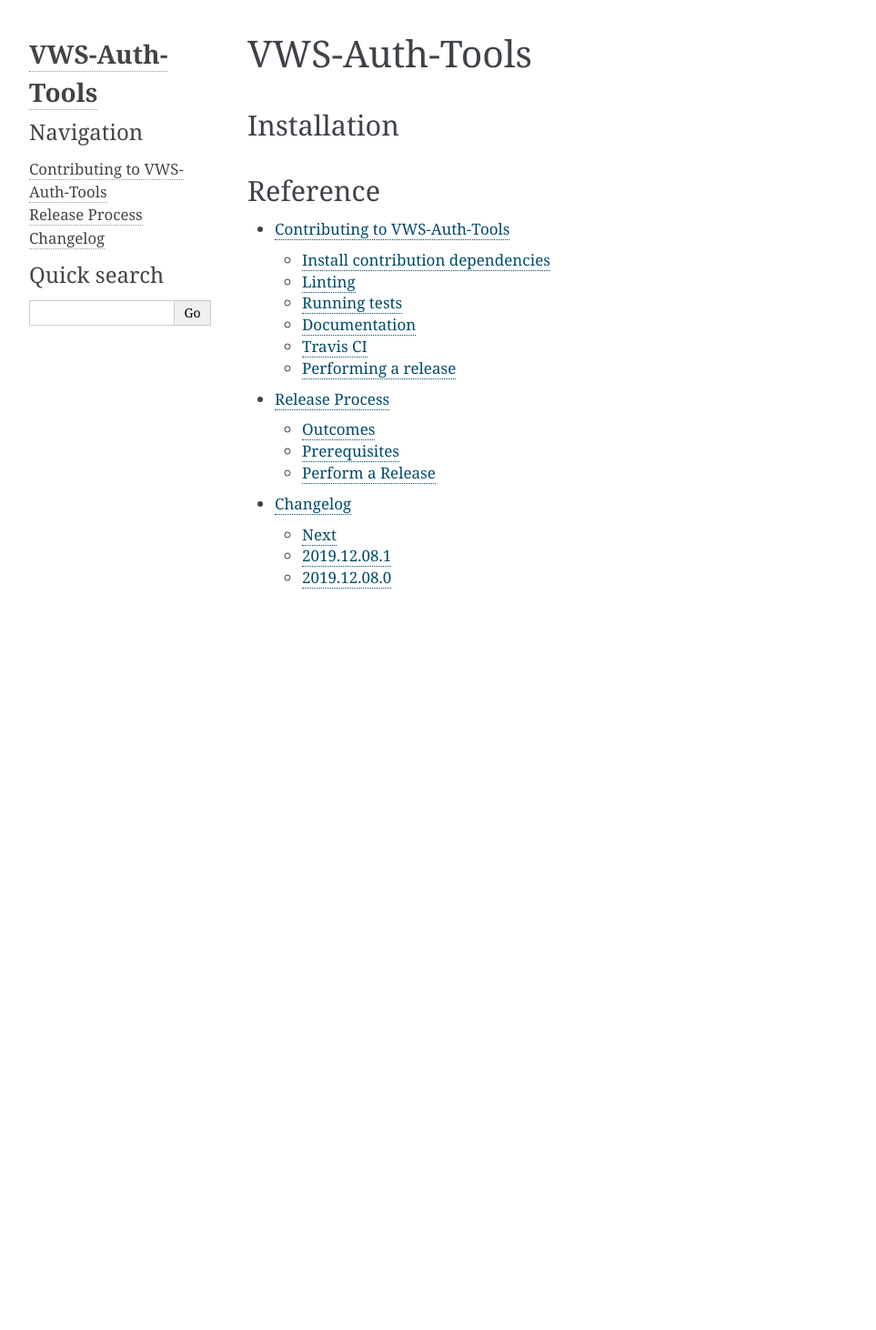
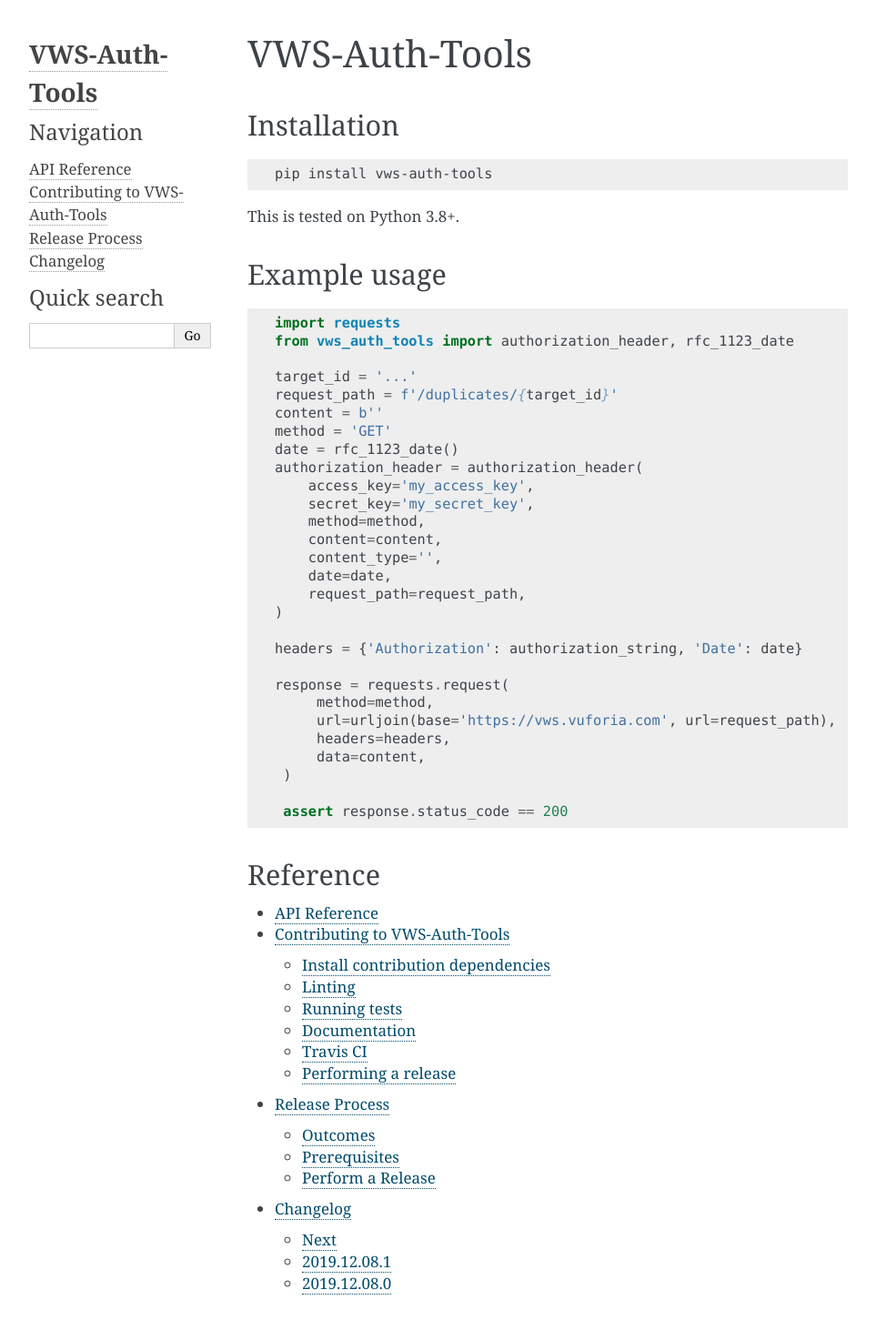
Before and after one commit to VWS-Python/vws-auth-tools, a Sphinx documentation site: the page built from docs/source/index.rst, in a window 1280 px wide. Shown: the whole page at 91% size, without its empty margins (148-1111 px from the left). Built offline with Sphinx 7.4.7, drawn with Linux system fonts in a browser that asks for light colours; before the commit the page ends 900 px from its top, so only the background shows below that.

Commit message:
Add API reference

```diff
--- a/README.rst
+++ b/README.rst
@@ -39,16 +39,13 @@
 
    headers = {'Authorization': authorization_string, 'Date': date}
 
-   request = requests.Request(
+   response = requests.request(
         method=method,
         url=urljoin(base='https://vws.vuforia.com', url=request_path),
         headers=headers,
         data=content,
     )
 
-    prepared_request = request.prepare()
-    session = requests.Session()
-    response = session.send(request=prepared_request)
     assert response.status_code == 200
 
 
--- /dev/null
+++ b/docs/source/api-reference.rst
@@ -0,0 +1,6 @@
+API Reference
+=============
+
+.. automodule:: vws_auth_tools
+   :undoc-members:
+   :members:
--- a/docs/source/index.rst
+++ b/docs/source/index.rst
@@ -3,6 +3,46 @@
 
 Installation
 ------------
+
+.. code:: sh
+
+   pip install vws-auth-tools
+
+This is tested on Python 3.8+.
+
+Example usage
+-------------
+
+.. code:: python
+
+   import requests
+   from vws_auth_tools import authorization_header, rfc_1123_date
+
+   target_id = '...'
+   request_path = f'/duplicates/{target_id}'
+   content = b''
+   method = 'GET'
+   date = rfc_1123_date()
+   authorization_header = authorization_header(
+       access_key='my_access_key',
+       secret_key='my_secret_key',
+       method=method,
+       content=content,
+       content_type='',
+       date=date,
+       request_path=request_path,
+   )
+
+   headers = {'Authorization': authorization_string, 'Date': date}
+
+   response = requests.request(
+        method=method,
+        url=urljoin(base='https://vws.vuforia.com', url=request_path),
+        headers=headers,
+        data=content,
+    )
+
+    assert response.status_code == 200
 
 Reference
 ---------
@@ -10,6 +50,7 @@
 .. toctree::
    :maxdepth: 3
 
+   api-reference
    contributing
    release-process
    changelog
```
